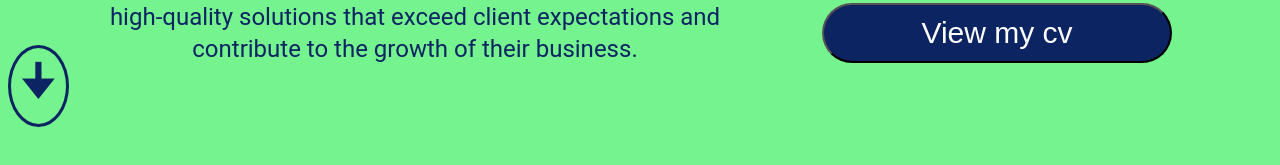
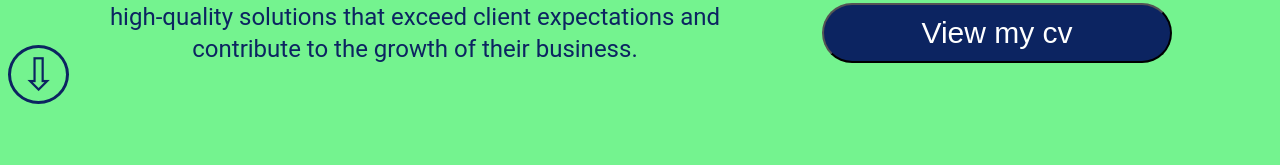
Before and after one commit to Aloffawiy/portfolio, a React (Create React App) app: page /about in a window 1280 px wide. Shown: the part 519-684 px from the top of the page. Built offline with nearby package versions, Linux system fonts and the light colour scheme; a web font is replaced by a local one.

Commit message:
bismillah

```diff
--- a/src/About.js
+++ b/src/About.js
@@ -37,7 +37,7 @@ const About = () => {
    </div>
 
         </div>
-    <a href='/experience' className='nav-a'>🠋</a>
+    <a href='/experience' className='nav-a'> ⇩ </a>
 
       </>
 
--- a/src/Edu.js
+++ b/src/Edu.js
@@ -37,7 +37,7 @@ const Contact = () => {
     </a>
 
     </div>
-    <a href='/work' className='nav-a'>🠋</a>
+    <a href='/work' className='nav-a'>  ⇩  </a>
 
       </>
     )
--- a/src/Work.js
+++ b/src/Work.js
@@ -47,7 +47,7 @@ const Work = () => {
 </a>
     </div>
 
-    <a href='/contact' className='nav-a'>🠋</a>
+    <a href='/contact' className='nav-a'>  ⇩  </a>
       </>
     )
     }
```
